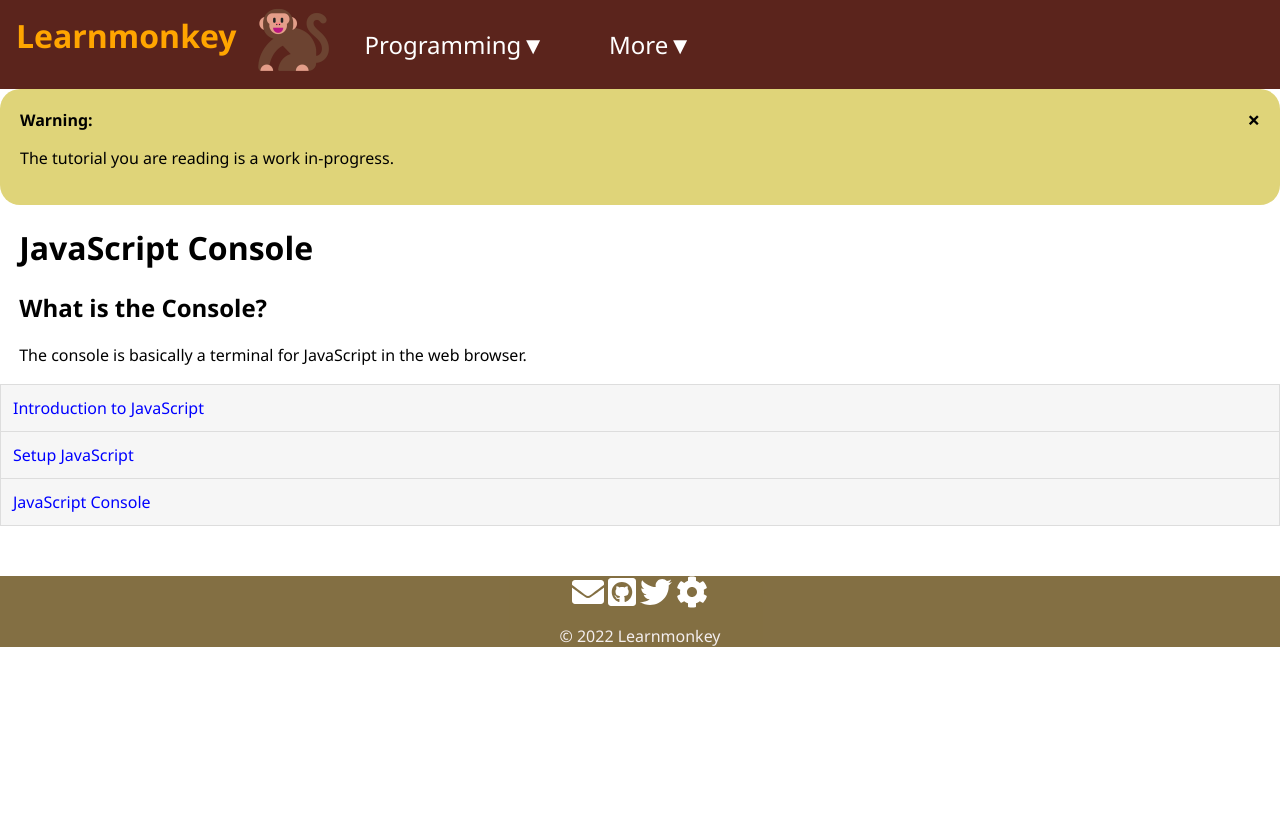
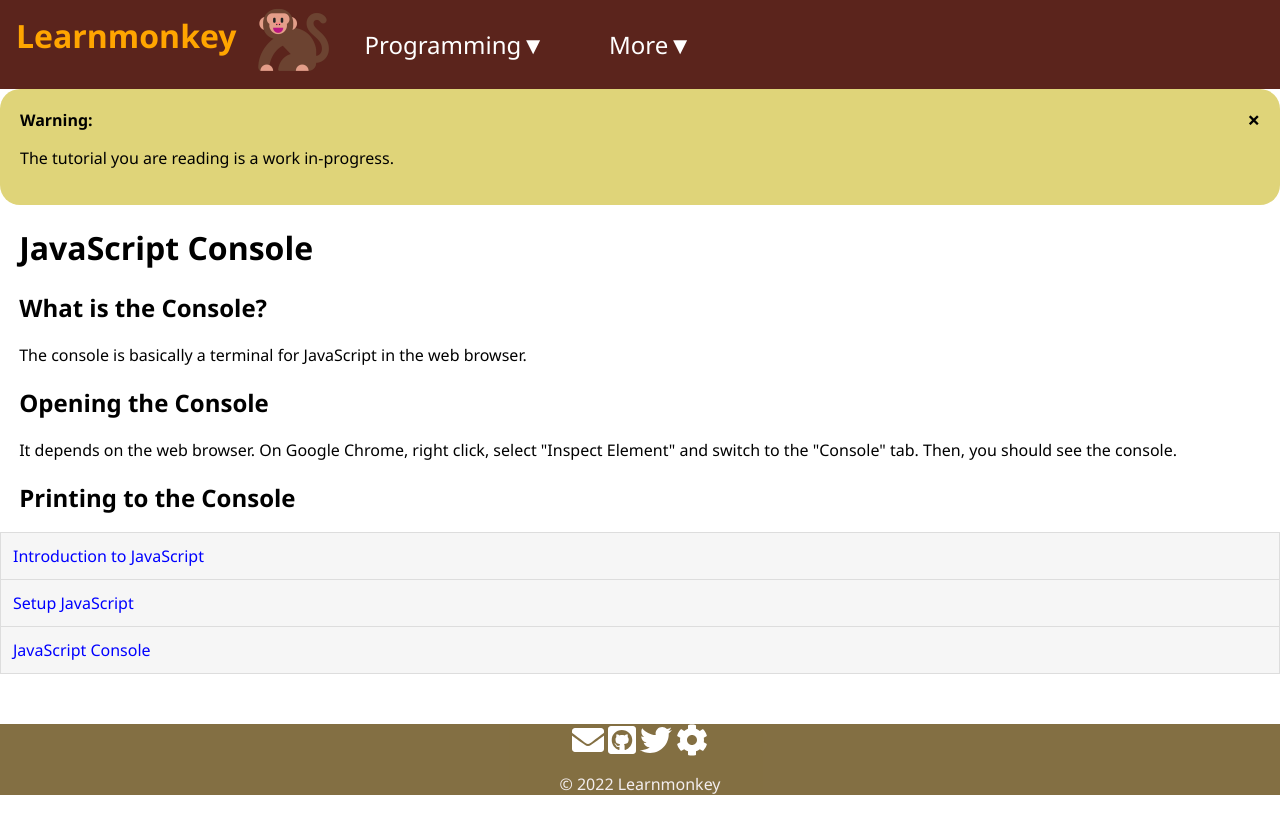
Before and after one commit to learnmonkey/learnmonkey.github.io, a Jekyll site: the page built from programming/javascript/console.html, in a window 1280 px wide. Shown: the top 834 px of the page. Built offline with Jekyll 4.4.1, drawn with Linux system fonts in a browser that asks for light colours; nearby versions of some CDN libraries.

Commit message:
js console expand

```diff
--- a/programming/javascript/console.html
+++ b/programming/javascript/console.html
@@ -10,3 +10,12 @@ layout: javascript
     <h2>What is the Console?</h2>
     <p>The console is basically a terminal for JavaScript in the web browser.</p>
 </section>
+
+<section>
+    <h2>Opening the Console</h2>
+    <p>It depends on the web browser. On Google Chrome, right click, select "Inspect Element" and switch to the "Console" tab. Then, you should see the console.</p>
+</section>
+
+<section>
+    <h2>Printing to the Console</h2>
+</section>
```
